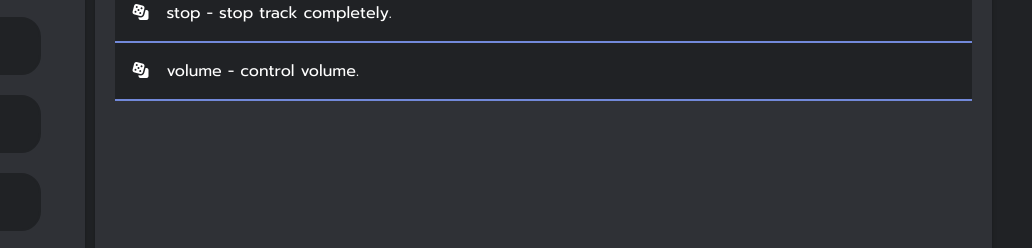
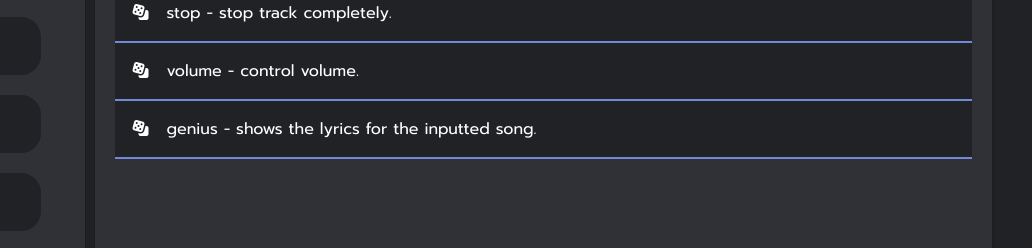
Before and after one commit to Flute69/Howl-Bot, a plain HTML site: page commands_music.html in a window 1280 px wide. Shown: the part 734-982 px from the top of the page, 248-1280 px from the left. Drawn offline with nearby package versions, Linux system fonts and the light colour scheme.

Commit message:
added command

```diff
--- a/commands_music.html
+++ b/commands_music.html
@@ -478,6 +478,7 @@
             <div class="collapsible-header"><i class="fas fa-dice"></i> resume - resume paused track.</div>
             <div class="collapsible-header"><i class="fas fa-dice"></i> stop - stop track completely.</div>
             <div class="collapsible-header"><i class="fas fa-dice"></i> volume - control volume.</div>
+            <div class="collapsible-header"><i class="fas fa-dice"></i> genius - shows the lyrics for the inputted song. </div>
 
             <div class="collapsible-body">
               <table class="table">
```
